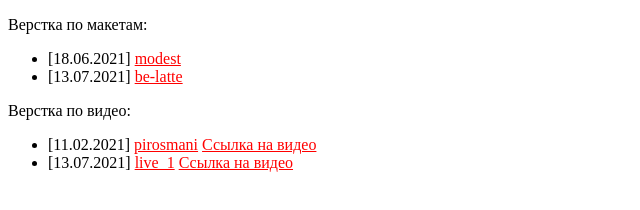
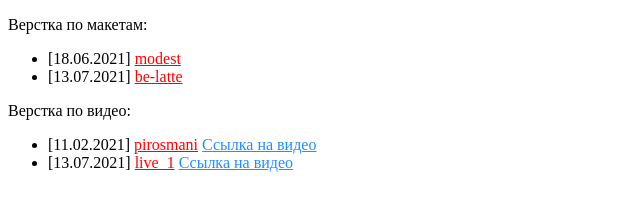
Before and after one commit to big-good-boy/big-good-boy.github.io, a plain HTML site: page index.html in a window 1280 px wide. Shown: the whole page, without its empty margins (0-640 px from the left). Drawn offline with Linux system fonts and the light colour scheme.

Commit message:
Update index.html

```diff
--- a/index.html
+++ b/index.html
@@ -10,7 +10,7 @@
 			color: red;
 		}
 		.target {
-			color: lightskyblue;
+			color: dodgerblue;
 		}
 	</style>
 </head>
@@ -24,10 +24,10 @@
 	<p>Верстка по видео:</p>
 	<ul>
 		<li>
-			[11.02.2021] <a href="/pirosmani">pirosmani</a> <a class="targer" href="https://www.youtube.com/watch?v=0WFE1I-Thf8" target="_blank">Ссылка на видео</a>
+			[11.02.2021] <a href="/pirosmani">pirosmani</a> <a class="target" href="https://www.youtube.com/watch?v=0WFE1I-Thf8" target="_blank">Ссылка на видео</a>
 		</li>
 		<li>
-			[13.07.2021] <a href="/live_1">live_1</a> <a class="targer" href="https://www.youtube.com/watch?v=8KjBQSiTP3w" target="_blank">Ссылка на видео</a>
+			[13.07.2021] <a href="/live_1">live_1</a> <a class="target" href="https://www.youtube.com/watch?v=8KjBQSiTP3w" target="_blank">Ссылка на видео</a>
 		</li>
 	</ul>
 </body>
```
